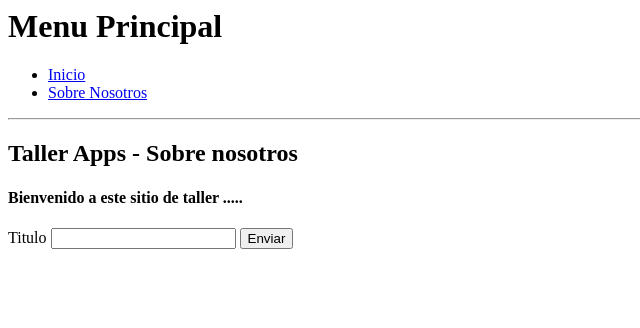
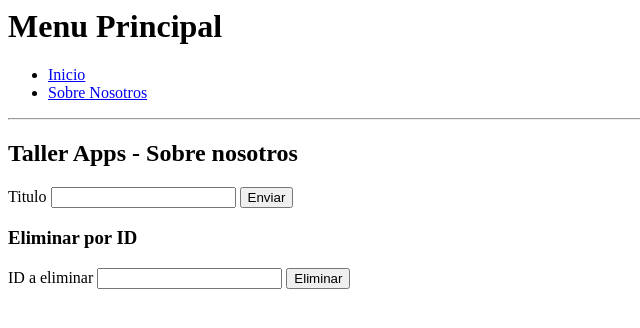
Before and after one commit to kevintm94/practica4, a Flask app: page /sobrenosotros in a window 1280 px wide. Shown: the top 328 px of the page, without its empty margins (0-640 px from the left). Run offline with Flask 3, Linux system fonts and the light colour scheme.

Commit message:
Agregar módulo de eliminar por ID

```diff
--- a/formularios.py
+++ b/formularios.py
@@ -1,7 +1,13 @@
 from flask_wtf import FlaskForm
-from wtforms import StringField, SubmitField
-from wtforms.validators import DataRequired
+from wtforms import StringField, SubmitField, IntegerField
+from wtforms.validators import DataRequired, Optional
 
-class FormAgregarTareas (FlaskForm):
+
+class FormAgregarTareas(FlaskForm):
     titulo = StringField('Titulo', validators=[DataRequired()])
     enviar = SubmitField('Enviar')
+
+# Eliminar por ID
+class FormEliminarTarea(FlaskForm):
+    id_tarea = IntegerField('ID a eliminar', validators=[Optional()])
+    eliminar = SubmitField('Eliminar')
--- a/routes.py
+++ b/routes.py
@@ -1,29 +1,39 @@
 from app import app, db
-from flask import render_template
+from flask import render_template, redirect
 import formularios
 from models import Tarea
-
 
 @app.route('/')
 @app.route('/index')
 def index():
-    return render_template('index.html', subtitulo = "Actidad en grupo TAI")
+    return render_template('index.html', subtitulo="Actividad en grupo TAI")
 
-@app.route('/sobrenosotros', methods = ['GET', 'POST'])
+@app.route('/sobrenosotros', methods=['GET', 'POST'])
 def sobrenosotros():
-    formulario = formularios.FormAgregarTareas()
-    if formulario.validate_on_submit() :
-        nueva_tarea = Tarea(titulo = formulario.titulo.data)
+
+    form_agregar = formularios.FormAgregarTareas()
+    form_eliminar = formularios.FormEliminarTarea()
+
+    if form_agregar.validate_on_submit():
+        nueva_tarea = Tarea(titulo=form_agregar.titulo.data)
         db.session.add(nueva_tarea)
         db.session.commit()
-        print('Se envio correctamente', formulario.titulo.data)
-        return render_template('sobrenosotros.html', form = formulario, titulo = formulario.titulo.data)
-    return render_template('sobrenosotros.html', form = formulario)
+
+    if form_eliminar.validate_on_submit() and form_eliminar.id_tarea.data:
+        tarea = Tarea.query.get(form_eliminar.id_tarea.data)
+        if tarea:
+            db.session.delete(tarea)
+            db.session.commit()
+        return redirect('/sobrenosotros')
+
+    return render_template('sobrenosotros.html',
+                           form_agregar=form_agregar,
+                           form_eliminar=form_eliminar)
 
 @app.route('/saludo')
 def saludo():
-    return 'Hola bienvenido a Taller Apps '
+    return 'Hola bienvenido a Taller Apps'
 
 @app.route('/usuario/<nombre>')
 def usuario(nombre):
-    return f'Hola{nombre} bienvenido a Taller Apps '
+    return f'Hola {nombre} bienvenido a Taller Apps'
--- a/templates/sobrenosotros.html
+++ b/templates/sobrenosotros.html
@@ -1,17 +1,21 @@
-{% extends  "base.html" %}
+{% extends "base.html" %}
 
 {% block contenido %}
+<h2>Taller Apps - Sobre nosotros</h2>
 
-<h2>Taller Apps - Sobre nosotros</h2>
-<h4>Bienvenido a este sitio de taller .....</h4>
+
 <form action="/sobrenosotros" method="post">
-    {{ form.csrf_token() }}
-    {{ form.titulo.label }}
-    {{ form.titulo }}
-    {{ form.enviar }}
+    {{ form_agregar.csrf_token() }}
+    {{ form_agregar.titulo.label }} {{ form_agregar.titulo }}
+    {{ form_agregar.enviar }}
 </form>
-{% if titulo %}
-    <h2>{{ titulo }}</h2>
-{% endif %}
+
+<!-- Formulario para eliminar tarea por ID -->
+<h3>Eliminar por ID</h3>
+<form action="/sobrenosotros" method="post">
+    {{ form_eliminar.csrf_token() }}
+    {{ form_eliminar.id_tarea.label }} {{ form_eliminar.id_tarea }}
+    {{ form_eliminar.eliminar }}
+</form>
 
 {% endblock %}
```
